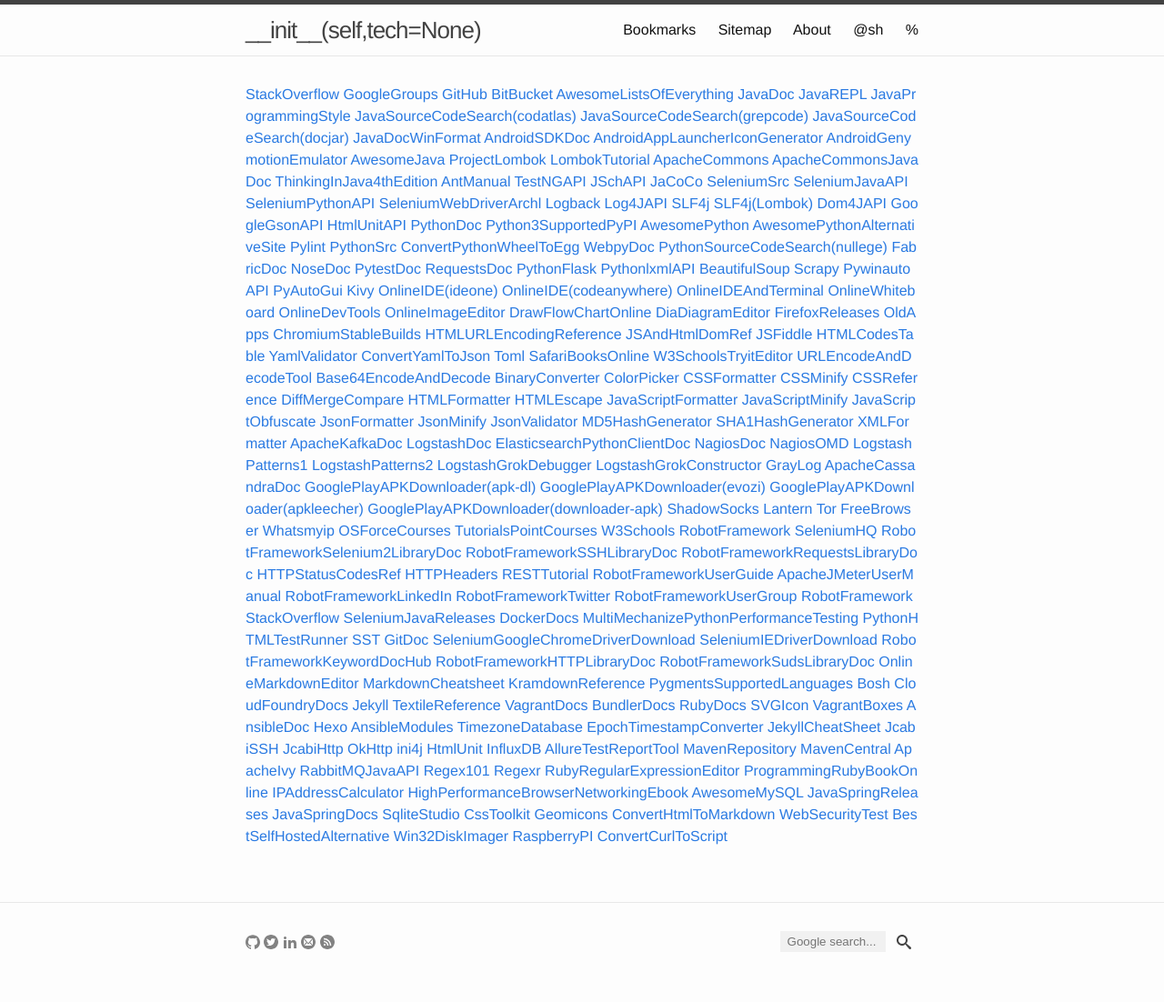
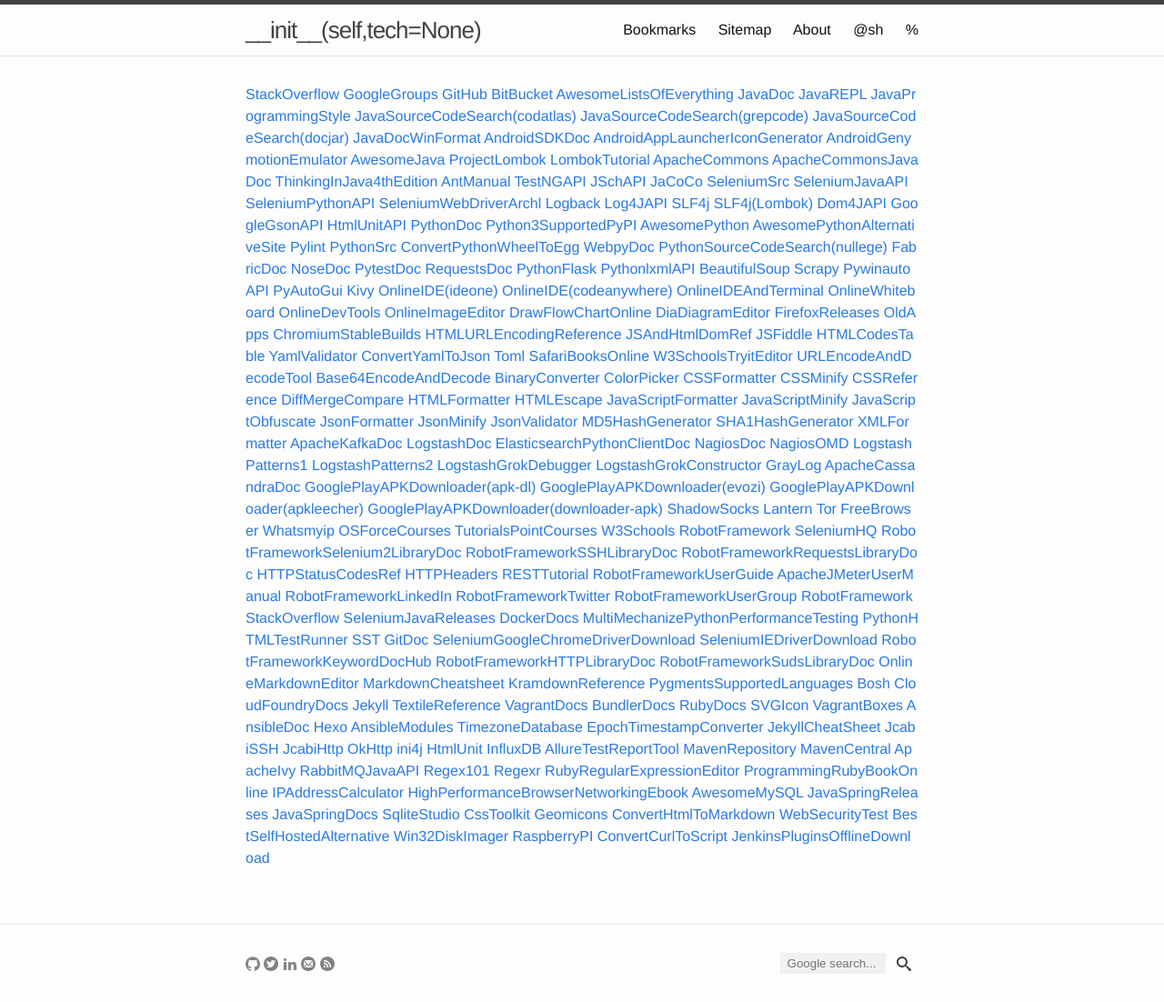
Before and after one commit to yuan-jiang/yuan-jiang.github.io, a Jekyll site: the page built from bookmarks.md, in a window 1280 px wide. Shown: the whole page at 91% size. Built offline with Jekyll 4.4.1, drawn with Linux system fonts in a browser that asks for light colours; before the commit the page ends 1078 px from its top, so only the background shows below that.

Commit message:
Update bookmarks.yml

```diff
--- a/_data/bookmarks.yml
+++ b/_data/bookmarks.yml
@@ -380,3 +380,5 @@
   link: https://www.raspberrypi.org/
 - description: ConvertCurlToScript
   link: https://curl.trillworks.com/
+- description: JenkinsPluginsOfflineDownload
+  link: https://updates.jenkins-ci.org/download/plugins/
```
